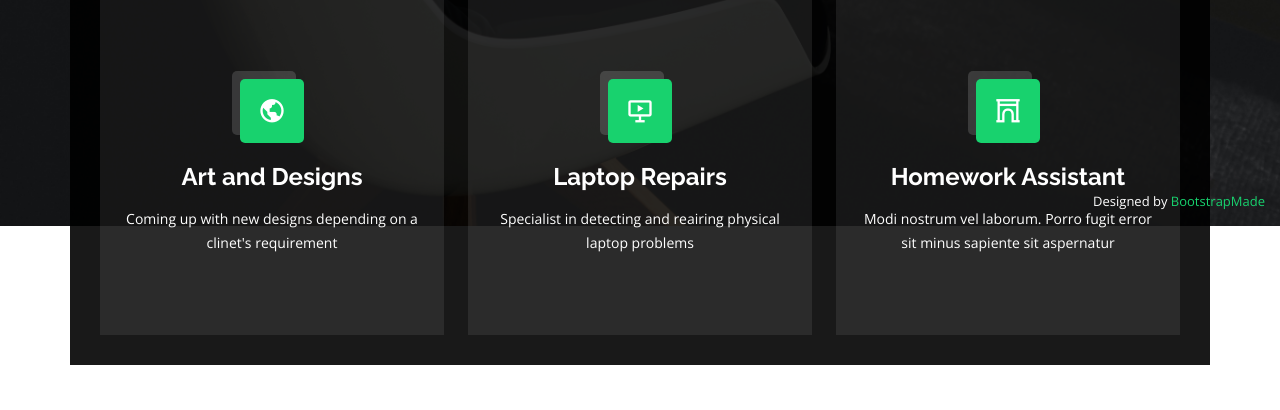
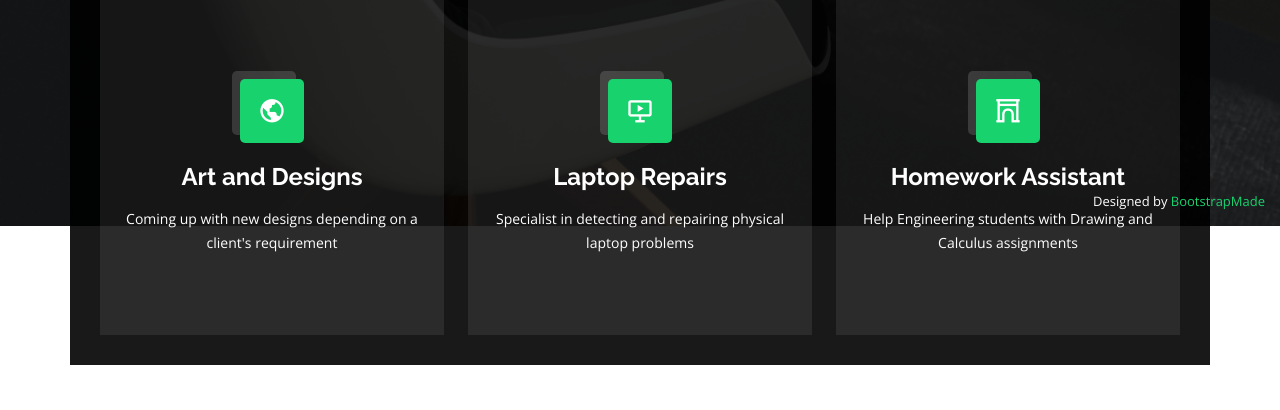
Before and after one commit to amcoolalphonce/django_for_beginners, a Django app: page / in a window 1280 px wide, after a click on "Services". Shown: the part 574-984 px from the top of the page. Run offline with Django 4.2, Linux system fonts and the light colour scheme; some libraries are stand-ins or nearby versions.

Commit message:
Update index.html

```diff
--- a/templates/index.html
+++ b/templates/index.html
@@ -504,7 +504,7 @@
           <div class="icon-box">
             <div class="icon"><i class="bx bx-world"></i></div>
             <h4><a href="">Art and Designs</a></h4>
-            <p>Coming up with new designs depending on a clinet's requirement</p>
+            <p>Coming up with new designs depending on a client's requirement</p>
           </div>
         </div>
 
@@ -512,7 +512,7 @@
           <div class="icon-box">
             <div class="icon"><i class="bx bx-slideshow"></i></div>
             <h4><a href="">Laptop Repairs</a></h4>
-            <p>Specialist in detecting and reairing physical laptop problems</p>
+            <p>Specialist in detecting and repairing physical laptop problems</p>
           </div>
         </div>
 
@@ -520,7 +520,7 @@
           <div class="icon-box">
             <div class="icon"><i class="bx bx-arch"></i></div>
             <h4><a href="">Homework  Assistant</a></h4>
-            <p>Modi nostrum vel laborum. Porro fugit error sit minus sapiente sit aspernatur</p>
+            <p>Help Engineering students with Drawing and Calculus assignments</p>
           </div>
         </div>
 
```
